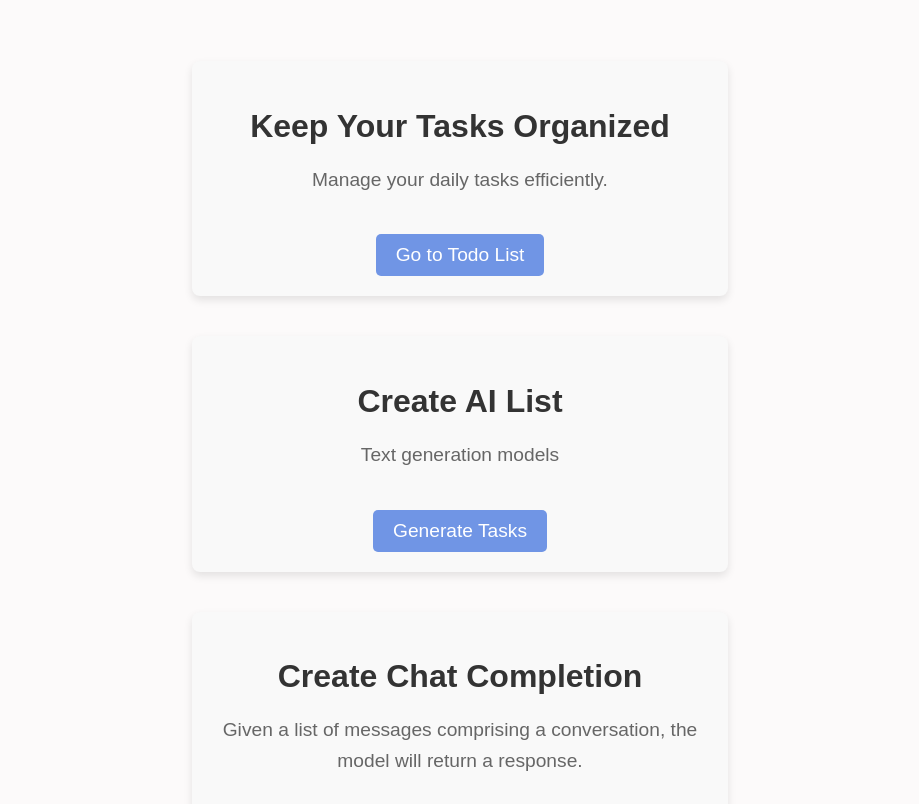
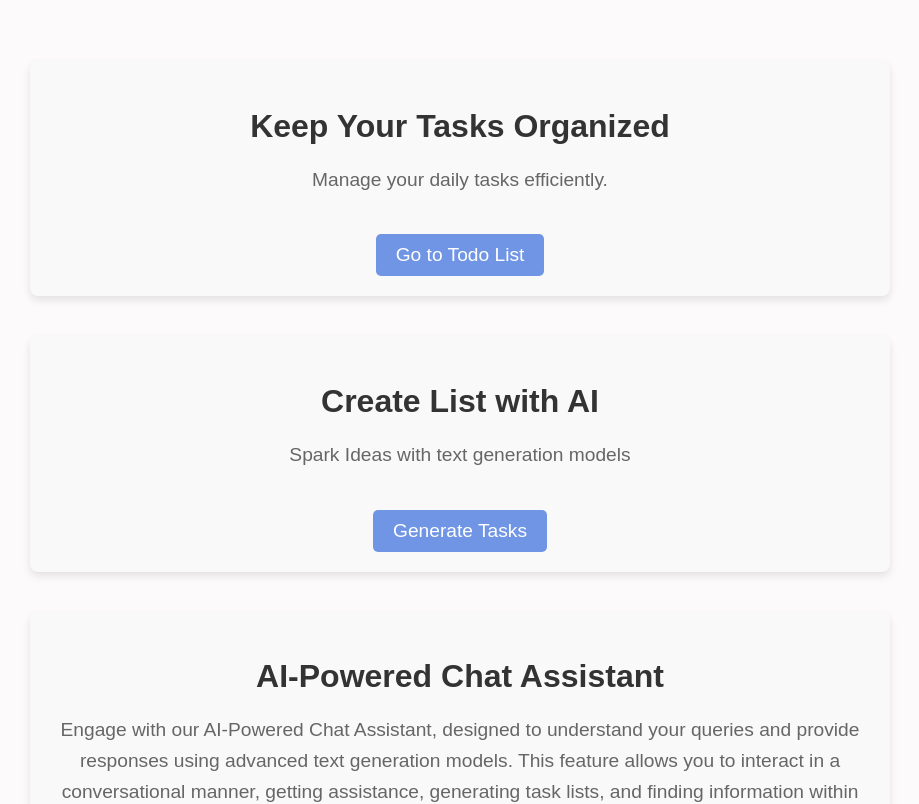
Before and after one commit to DoinaFitchevici/react-todo-1, a React (Create React App) app: page / in a window 1280 px wide. Shown: the top 804 px of the page, without its empty margins (180-1099 px from the left). Built offline with nearby package versions, Linux system fonts and the light colour scheme.

Commit message:
Update LandingPage and TodoListItem styles

```diff
--- a/src/components/LandingPage.js
+++ b/src/components/LandingPage.js
@@ -12,17 +12,24 @@ const LandingPage = () => {
         </Link>
       </main>
       <main className={styles.main}>
-        <h2>Create AI List</h2>
-        <p>Text generation models</p>
+        <h2>Create List with AI</h2>
+        <p>Spark Ideas with text generation models</p>
         <Link to="/generate-tasks" className={styles.ctaButton}>
           Generate Tasks
         </Link>
       </main>
       <main className={styles.main}>
-        <h2>Create Chat Completion</h2>
+        <h2>AI-Powered Chat Assistant</h2>
         <p>
-          Given a list of messages comprising a conversation, the model will
-          return a response.
+          Engage with our AI-Powered Chat Assistant, designed to understand your
+          queries and provide responses using advanced text generation models.
+          This feature allows you to interact in a conversational manner,
+          getting assistance, generating task lists, and finding information
+          within the application. Whether you need help organizing your tasks,
+          looking for suggestions, or just want to explore AI capabilities, our
+          chat assistant is here to enhance your productivity and make your
+          experience more interactive. Simply type your message and let our AI
+          do the rest, offering you insights and support in real-time.
         </p>
         <Link to="/chat" className={styles.ctaButton}>
           Chat with AI
--- a/src/components/TodoListItem.module.css
+++ b/src/components/TodoListItem.module.css
@@ -110,6 +110,21 @@ input {
     font-size: 13px;
     line-height: 29px;
     vertical-align: middle;
+    flex-grow: 1;
+    /* Allow input to grow and fill available space */
+    margin-right: 8px;
+    /* Provide some space between input and button */
+
+}
+
+.inputContainer {
+    display: flex;
+    align-items: center;
+    justify-content: space-between;
+    /* Adjust if necessary */
+    padding: 0;
+    width: 100%;
+    /* Ensure container uses full width */
 }
 
 .container {
```
